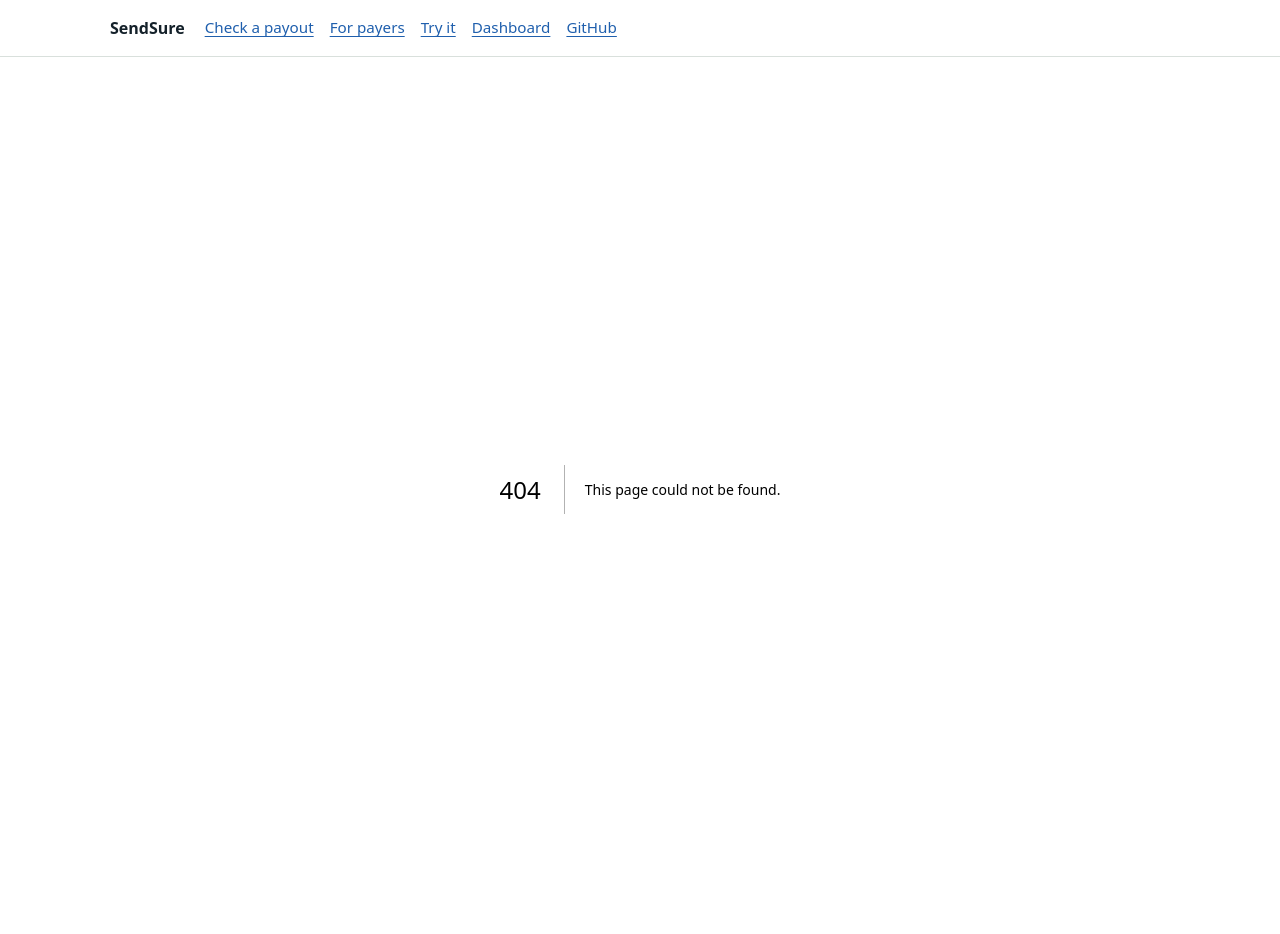
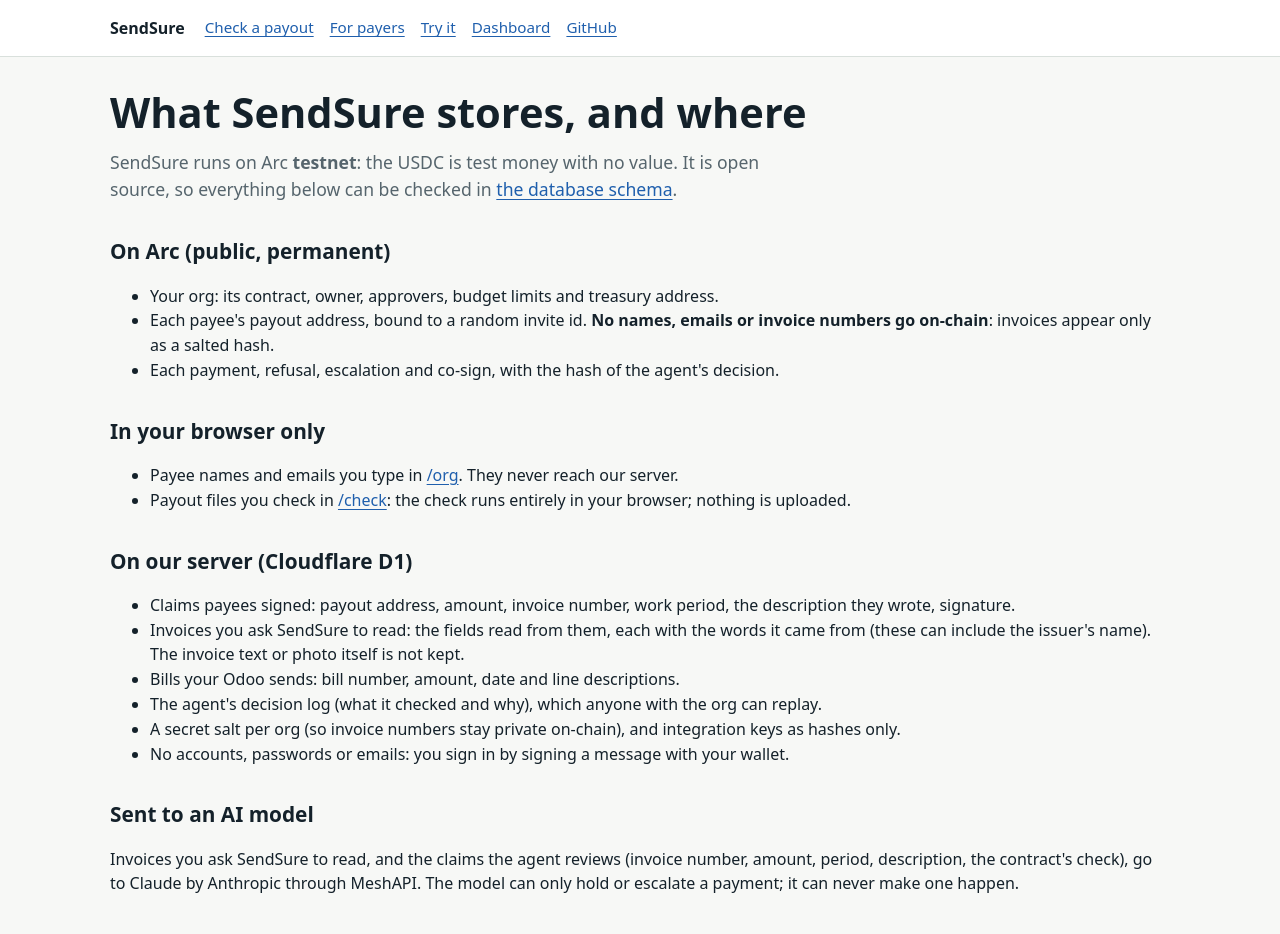
Before and after one commit to 0x-pankaj/sendsure, a Next.js app in the folder apps/web/: page /data in a window 1280 px wide. Before the commit this address had no page. Shown: the top 934 px of the page. Built offline with nearby package versions, Linux system fonts and the light colour scheme; no server answers.

Commit message:
Before outreach: contact link on every page, /data (what SendSure stores, honestly), gas LOW/EMPTY on /status, README schema claim corrected

```diff
--- a/apps/web/app/check/page.tsx
+++ b/apps/web/app/check/page.tsx
@@ -3,6 +3,7 @@
 import { useEffect, useMemo, useState } from "react";
 import { checkPayout, checkedRowsToRecords, parsePayoutCsv, toCsv, type CheckedRow } from "@sendsure/core";
 import { EXAMPLE_CURRENT, EXAMPLE_LAST } from "../../lib/examples";
+import { Help } from "../../components/Help";
 
 const ORDER = { STOP: 0, REVIEW: 1, PAY: 2 } as const;
 const fmt = (n: number) => n.toLocaleString(undefined, { maximumFractionDigits: 6 });
@@ -110,6 +111,7 @@
           </div>
         </>
       )}
+      <Help topic="the payout check" />
     </>
   );
 }
--- /dev/null
+++ b/apps/web/app/data/page.tsx
@@ -0,0 +1,60 @@
+import type { Metadata } from "next";
+import { CONTACT_URL } from "../../lib/contact";
+
+export const metadata: Metadata = { title: "What SendSure stores" };
+
+export default function DataPage() {
+  return (
+    <>
+      <h1>What SendSure stores, and where</h1>
+      <p className="lede">
+        SendSure runs on Arc <b>testnet</b>: the USDC is test money with no value. It is open source, so everything below can be
+        checked in <a href="https://github.com/0x-pankaj/sendsure/tree/main/apps/web/migrations">the database schema</a>.
+      </p>
+
+      <h2>On Arc (public, permanent)</h2>
+      <ul>
+        <li>Your org: its contract, owner, approvers, budget limits and treasury address.</li>
+        <li>
+          Each payee&apos;s payout address, bound to a random invite id. <b>No names, emails or invoice numbers go on-chain</b>:
+          invoices appear only as a salted hash.
+        </li>
+        <li>Each payment, refusal, escalation and co-sign, with the hash of the agent&apos;s decision.</li>
+      </ul>
+
+      <h2>In your browser only</h2>
+      <ul>
+        <li>Payee names and emails you type in <a href="/org">/org</a>. They never reach our server.</li>
+        <li>
+          Payout files you check in <a href="/check">/check</a>: the check runs entirely in your browser; nothing is uploaded.
+        </li>
+      </ul>
+
+      <h2>On our server (Cloudflare D1)</h2>
+      <ul>
+        <li>Claims payees signed: payout address, amount, invoice number, work period, the description they wrote, signature.</li>
+        <li>
+          Invoices you ask SendSure to read: the fields read from them, each with the words it came from (these can include the
+          issuer&apos;s name). The invoice text or photo itself is not kept.
+        </li>
+        <li>Bills your Odoo sends: bill number, amount, date and line descriptions.</li>
+        <li>The agent&apos;s decision log (what it checked and why), which anyone with the org can replay.</li>
+        <li>A secret salt per org (so invoice numbers stay private on-chain), and integration keys as hashes only.</li>
+        <li>No accounts, passwords or emails: you sign in by signing a message with your wallet.</li>
+      </ul>
+
+      <h2>Sent to an AI model</h2>
+      <p>
+        Invoices you ask SendSure to read, and the claims the agent reviews (invoice number, amount, period, description, the
+        contract&apos;s check), go to Claude by Anthropic through MeshAPI. The model can only hold or escalate a payment; it
+        can never make one happen.
+      </p>
+
+      <h2>Removing your data</h2>
+      <p>
+        Anything on our server can be deleted on request: <a href={CONTACT_URL}>ask us</a>. What is on Arc cannot be removed by
+        anyone, which is why it holds no names.
+      </p>
+    </>
+  );
+}
--- a/apps/web/app/layout.tsx
+++ b/apps/web/app/layout.tsx
@@ -1,3 +1,4 @@
+import { CONTACT_URL } from "../lib/contact";
 import type { Metadata } from "next";
 import "./globals.css";
 
@@ -27,7 +28,8 @@
         <main className="wrap">{children}</main>
         <footer className="site">
           <div className="wrap">
-            Arc testnet · open source (MIT) · built during the Tameion Agents Hackathon · <a href="/status">status</a>
+            Arc testnet · open source (MIT) · built during the Tameion Agents Hackathon · <a href="/status">status</a> ·{" "}
+            <a href="/data">what we store</a> · <a href={CONTACT_URL}>contact</a>
           </div>
         </footer>
       </body>
--- a/apps/web/app/org/page.tsx
+++ b/apps/web/app/org/page.tsx
@@ -36,6 +36,7 @@
   walletErrorText,
   type Signer,
 } from "../../lib/wallet";
+import { Help } from "../../components/Help";
 
 const same = (a?: string, b?: string) => Boolean(a && b && a.toLowerCase() === b.toLowerCase());
 const short = (a: string) => `${a.slice(0, 6)}…${a.slice(-4)}`;
@@ -170,6 +171,7 @@
           {error}
         </p>
       )}
+      <Help topic="setting up" />
     </>
   );
 }
--- a/apps/web/app/verify/page.tsx
+++ b/apps/web/app/verify/page.tsx
@@ -35,6 +35,7 @@
   walletErrorText,
   type Signer,
 } from "../../lib/wallet";
+import { Help } from "../../components/Help";
 
 interface Invite {
   org: Address;
@@ -355,6 +356,7 @@
           )}
         </>
       )}
+      <Help topic="confirming your address" />
     </>
   );
 }
--- /dev/null
+++ b/apps/web/lib/contact.ts
@@ -0,0 +1,2 @@
+/** Where people ask for help. Set NEXT_PUBLIC_CONTACT_URL (a mailto:, Telegram or form link) at build time. */
+export const CONTACT_URL = process.env.NEXT_PUBLIC_CONTACT_URL || "https://github.com/0x-pankaj/sendsure/issues/new";
```
Also changed, not shown: apps/web/app/status/page.tsx (+8 -2 lines), apps/web/components/Help.tsx (added, +11 -0 lines), 1 other file (tests, documents, lock files or other folders).
